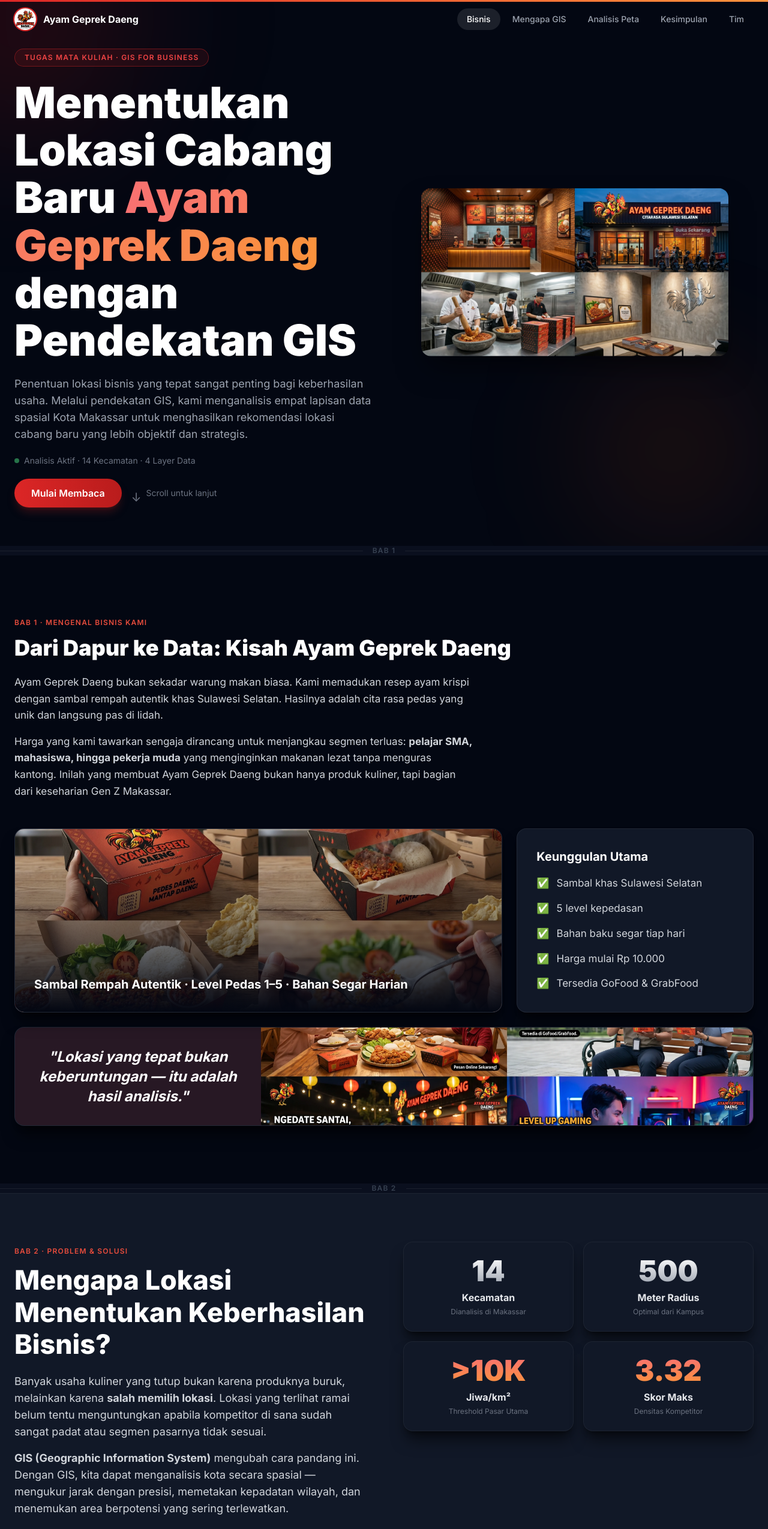
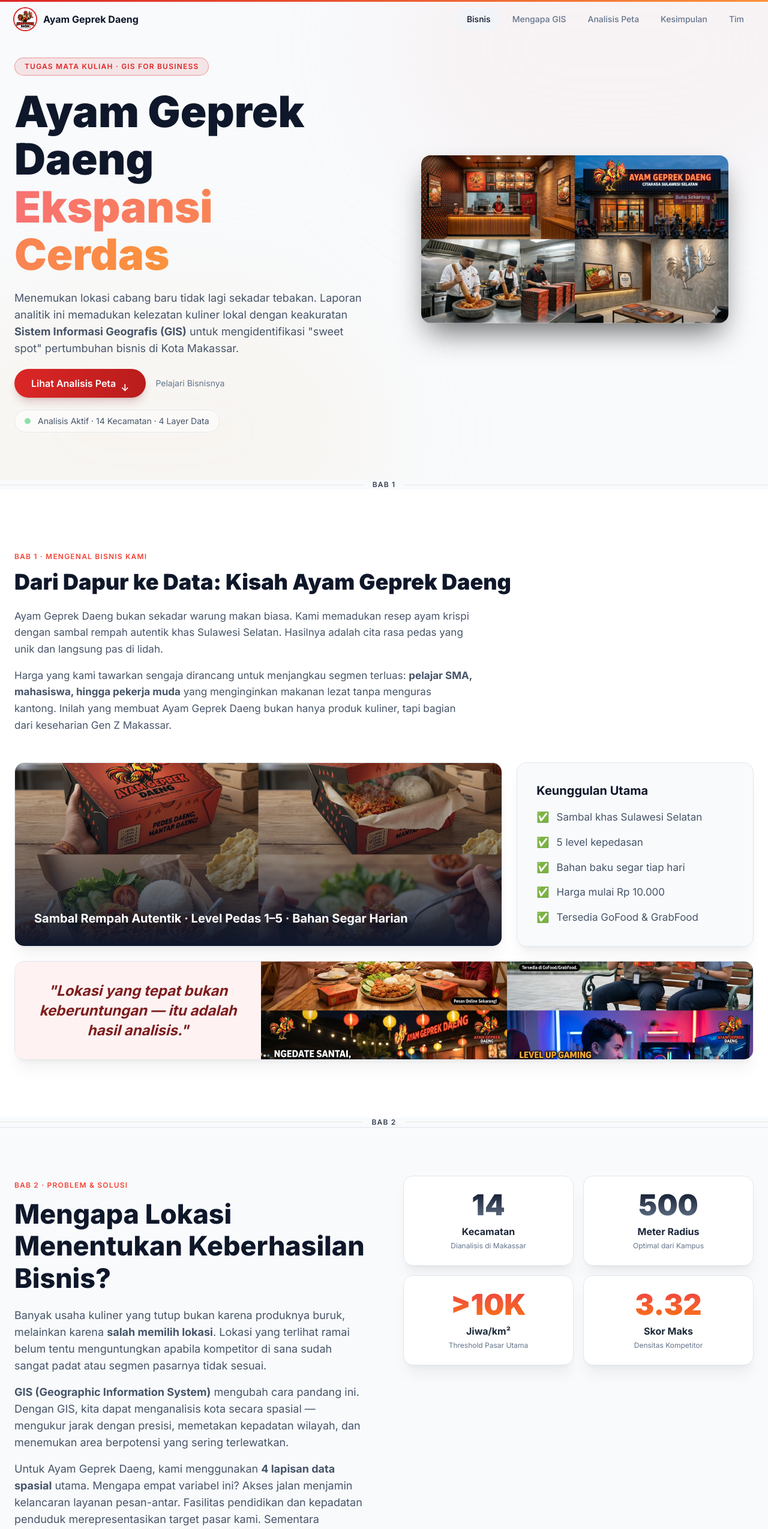
Before and after one commit to Hengki-Setiawan/Website-Gis-Ayam-Geprek-Daeng, a React (Vite) app: page / in a window 1280 px wide. Shown: the top 2549 px of the page at 60% size. Built offline with nearby package versions, Linux system fonts and the light colour scheme.

Commit message:
feat: change theme to light mode, add landasan teori, and update team members

```diff
--- a/src/components/BisnisSection.jsx
+++ b/src/components/BisnisSection.jsx
@@ -2,12 +2,12 @@
 
 export default function BisnisSection() {
   return (
-    <section id="bisnis" className="py-24 px-6 bg-gray-950">
+    <section id="bisnis" className="py-24 px-6 bg-white">
       <div className="max-w-7xl mx-auto">
         <div className="mb-12">
           <span className="section-label">BAB 1 · MENGENAL BISNIS KAMI</span>
-          <h2 className="text-4xl font-black text-white mt-2 mb-6">Dari Dapur ke Data: Kisah Ayam Geprek Daeng</h2>
-          <div className="text-gray-300 leading-relaxed max-w-3xl space-y-4">
+          <h2 className="text-4xl font-black text-slate-900 mt-2 mb-6">Dari Dapur ke Data: Kisah Ayam Geprek Daeng</h2>
+          <div className="text-slate-600 leading-relaxed max-w-3xl space-y-4">
             <p>
               Ayam Geprek Daeng bukan sekadar warung makan biasa. Kami memadukan resep ayam krispi dengan sambal rempah autentik khas Sulawesi Selatan. Hasilnya adalah cita rasa pedas yang unik dan langsung pas di lidah.
             </p>
@@ -22,10 +22,10 @@
             initial={{ opacity: 0, y: 30 }}
             whileInView={{ opacity: 1, y: 0 }}
             viewport={{ once: true }}
-            className="md:col-span-2 card-dark overflow-hidden relative min-h-[300px] group"
+            className="md:col-span-2 card-dark overflow-hidden relative min-h-[300px] group border border-slate-200"
           >
             <img src="/Gambar produk lengkap.webp" alt="Produk Lengkap" className="absolute inset-0 w-full h-full object-cover transition-transform duration-700 group-hover:scale-105" loading="lazy" />
-            <div className="absolute inset-0 bg-gradient-to-t from-gray-950 via-gray-950/40 to-transparent flex items-end p-8">
+            <div className="absolute inset-0 bg-gradient-to-t from-slate-900 via-slate-900/40 to-transparent flex items-end p-8">
               <p className="text-white font-bold text-xl drop-shadow-md">Sambal Rempah Autentik · Level Pedas 1–5 · Bahan Segar Harian</p>
             </div>
           </motion.div>
@@ -35,10 +35,10 @@
             whileInView={{ opacity: 1, y: 0 }}
             viewport={{ once: true }}
             transition={{ delay: 0.1 }}
-            className="card-dark p-8 flex flex-col justify-center"
+            className="card-dark p-8 flex flex-col justify-center bg-slate-50 border border-slate-200"
           >
-            <h3 className="text-xl font-bold text-white mb-4">Keunggulan Utama</h3>
-            <ul className="space-y-3 text-gray-300">
+            <h3 className="text-xl font-bold text-slate-900 mb-4">Keunggulan Utama</h3>
+            <ul className="space-y-3 text-slate-600">
               <li className="flex items-center gap-3"><span>✅</span> Sambal khas Sulawesi Selatan</li>
               <li className="flex items-center gap-3"><span>✅</span> 5 level kepedasan</li>
               <li className="flex items-center gap-3"><span>✅</span> Bahan baku segar tiap hari</li>
@@ -52,10 +52,10 @@
             whileInView={{ opacity: 1, y: 0 }}
             viewport={{ once: true }}
             transition={{ delay: 0.2 }}
-            className="md:col-span-3 card-dark overflow-hidden flex flex-col md:flex-row"
+            className="md:col-span-3 card-dark overflow-hidden flex flex-col md:flex-row border border-slate-200"
           >
-            <div className="md:w-1/3 p-8 flex items-center justify-center bg-red-900/20">
-              <blockquote className="text-2xl font-bold text-white italic text-center leading-snug">
+            <div className="md:w-1/3 p-8 flex items-center justify-center bg-red-50">
+              <blockquote className="text-2xl font-bold text-red-900 italic text-center leading-snug">
                 "Lokasi yang tepat bukan keberuntungan — itu adalah hasil analisis."
               </blockquote>
             </div>
--- a/src/components/Footer.jsx
+++ b/src/components/Footer.jsx
@@ -1,11 +1,11 @@
 export default function Footer() {
   const members = [
-    'Hengki Setiawan', 'Muthiah Adibah', 'Nur Aisyah',
-    'Ahmad Zaki', 'Al Fira Damayanti', 'Naufal Faiq'
+    'Hengki Setiawan', 'Nur Aisyah', 'Muthiah Adibah',
+    'Al Fira Damayanti', 'Ahmad Zaki Al Afif'
   ]
 
   return (
-    <footer className="bg-gray-950 pt-16 pb-8 px-6 border-t border-white/5">
+    <footer className="bg-slate-50 pt-16 pb-8 px-6 border-t border-slate-200">
       <div className="max-w-7xl mx-auto">
         <div className="grid md:grid-cols-3 gap-12 mb-12">
           {/* Brand */}
@@ -13,28 +13,28 @@
             <div className="flex items-center gap-3">
               <img src="/Logo Ayam Geprek Daeng.webp" alt="Logo" className="w-12 h-12 rounded-full ring-2 ring-red-600 object-cover" loading="lazy" />
               <div>
-                <h4 className="text-white font-bold text-lg">Ayam Geprek Daeng</h4>
-                <p className="text-gray-500 text-xs">Analisis Spasial Ekspansi Bisnis</p>
+                <h4 className="text-slate-900 font-bold text-lg">Ayam Geprek Daeng</h4>
+                <p className="text-slate-500 text-xs">Analisis Spasial Ekspansi Bisnis</p>
               </div>
             </div>
-            <p className="text-gray-500 text-sm leading-relaxed">
+            <p className="text-slate-600 text-sm leading-relaxed">
               Website ini merupakan presentasi laporan analisis GIS untuk mata kuliah GIS for Business, Program Studi Bisnis Digital, Universitas Negeri Makassar.
             </p>
           </div>
 
           {/* Dosen */}
           <div>
-            <h5 className="text-white font-bold mb-4 text-sm uppercase tracking-widest">Dosen Pengampu</h5>
-            <p className="text-gray-300 font-semibold">Pak Fadil Muhammad S.Kel., M.Sc.</p>
-            <p className="text-gray-500 text-sm mt-1">GIS for Business · UNM</p>
+            <h5 className="text-slate-900 font-bold mb-4 text-sm uppercase tracking-widest">Dosen Pengampu</h5>
+            <p className="text-slate-700 font-semibold">Pak Fadil Muhammad S.Kel., M.Sc.</p>
+            <p className="text-slate-500 text-sm mt-1">GIS for Business · UNM</p>
           </div>
 
           {/* Tim */}
           <div>
-            <h5 className="text-white font-bold mb-4 text-sm uppercase tracking-widest">Anggota Kelompok 4</h5>
+            <h5 className="text-slate-900 font-bold mb-4 text-sm uppercase tracking-widest">Anggota Kelompok</h5>
             <ul className="space-y-1.5">
               {members.map((m, i) => (
-                <li key={m} className="text-gray-400 text-sm flex items-center gap-2">
+                <li key={m} className="text-slate-600 text-sm flex items-center gap-2">
                   <span className="text-red-600 font-bold">{i + 1}.</span> {m}
                 </li>
               ))}
@@ -43,7 +43,7 @@
         </div>
 
         {/* Copyright */}
-        <div className="border-t border-white/5 pt-8 flex flex-col md:flex-row justify-between items-center gap-4 text-gray-600 text-sm">
+        <div className="border-t border-slate-200 pt-8 flex flex-col md:flex-row justify-between items-center gap-4 text-slate-500 text-sm">
           <p>© 2026 Ayam Geprek Daeng | Universitas Negeri Makassar</p>
           <p>Tugas Mata Kuliah GIS for Business</p>
         </div>
--- a/src/components/HeroSection.jsx
+++ b/src/components/HeroSection.jsx
@@ -5,10 +5,12 @@
 
 export default function HeroSection() {
   return (
-    <section className="relative min-h-screen flex items-center pt-20 pb-16 px-6 overflow-hidden bg-gray-950">
-      {/* Decorative gradient blobs */}
-      <div className="absolute -top-40 -left-40 w-96 h-96 bg-red-700/20 rounded-full blur-[120px] pointer-events-none" />
-      <div className="absolute bottom-0 right-0 w-80 h-80 bg-orange-600/10 rounded-full blur-[100px] pointer-events-none" />
+    <section className="relative min-h-screen flex items-center pt-20 pb-16 px-6 overflow-hidden bg-slate-50">
+      {/* Dynamic Background Elements */}
+      <div className="absolute inset-0 overflow-hidden pointer-events-none">
+        <div className="absolute -top-[20%] -right-[10%] w-[60%] h-[60%] rounded-full bg-red-100/50 blur-[100px] mix-blend-multiply opacity-50" />
+        <div className="absolute -bottom-[20%] -left-[10%] w-[60%] h-[60%] rounded-full bg-orange-100/50 blur-[100px] mix-blend-multiply opacity-50" />
+      </div>
 
       <div className="max-w-7xl mx-auto w-full grid md:grid-cols-2 gap-10 items-center relative z-10">
 
@@ -28,35 +30,34 @@
 
         {/* Teks */}
         <motion.div variants={container} initial="hidden" animate="show" className="space-y-5">
-          <motion.span variants={item} className="inline-block text-xs font-semibold tracking-widest text-red-500 uppercase border border-red-600/40 px-4 py-1.5 rounded-full bg-red-600/10">
+          <motion.span variants={item} className="inline-block text-xs font-semibold tracking-widest text-red-600 uppercase border border-red-600/40 px-4 py-1.5 rounded-full bg-red-600/10">
             Tugas Mata Kuliah · GIS for Business
           </motion.span>
 
-          <motion.h1 variants={item} className="hero-title text-white">
-            Menentukan Lokasi Cabang Baru{' '}
-            <span className="text-gradient">Ayam Geprek Daeng</span>{' '}
-            dengan Pendekatan GIS
+          <motion.h1 variants={item} className="hero-title text-slate-900">
+            Ayam Geprek Daeng<br />
+            <span className="text-gradient">Ekspansi Cerdas</span>
           </motion.h1>
 
-          <motion.p variants={item} className="text-gray-400 text-base md:text-lg leading-relaxed">
-            Penentuan lokasi bisnis yang tepat sangat penting bagi keberhasilan usaha. Melalui pendekatan GIS, kami menganalisis empat lapisan data spasial Kota Makassar untuk menghasilkan rekomendasi lokasi cabang baru yang lebih objektif dan strategis.
+          <motion.p variants={item} className="text-slate-600 text-base md:text-lg leading-relaxed">
+            Menemukan lokasi cabang baru tidak lagi sekadar tebakan. Laporan analitik ini memadukan kelezatan kuliner lokal dengan keakuratan <strong>Sistem Informasi Geografis (GIS)</strong> untuk mengidentifikasi "sweet spot" pertumbuhan bisnis di Kota Makassar.
           </motion.p>
 
-          <motion.div variants={item} className="flex items-center gap-2">
-            <span className="w-2 h-2 bg-green-400 rounded-full animate-pulse" />
-            <span className="text-sm text-gray-500">Analisis Aktif · 14 Kecamatan · 4 Layer Data</span>
+          <motion.div variants={item} className="flex flex-col sm:flex-row items-center gap-4 mt-2">
+            <a href="#analisis"
+              className="inline-flex items-center gap-2 bg-gradient-to-r from-red-600 to-red-700 hover:from-red-500 hover:to-red-600 text-white font-semibold px-7 py-3 rounded-full transition-all hover:-translate-y-0.5 shadow-lg shadow-red-900/20 text-sm md:text-base"
+            >
+              Lihat Analisis Peta
+              <span className="bounce-arrow">↓</span>
+            </a>
+            <a href="#bisnis" className="flex items-center gap-2 text-slate-500 hover:text-slate-800 transition-colors text-sm">
+              Pelajari Bisnisnya
+            </a>
           </motion.div>
 
-          <motion.div variants={item} className="flex items-center gap-4 flex-wrap">
-            <a href="#bisnis"
-              className="inline-flex items-center gap-2 bg-gradient-to-r from-red-600 to-red-700 hover:from-red-500 hover:to-red-600 text-white font-semibold px-7 py-3 rounded-full transition-all hover:-translate-y-0.5 shadow-lg shadow-red-900/40 text-sm md:text-base"
-            >
-              Mulai Membaca
-            </a>
-            <a href="#bisnis" className="flex items-center gap-2 text-gray-500 hover:text-gray-300 transition-colors text-sm">
-              <span className="bounce-arrow text-xl">↓</span>
-              <span>Scroll untuk lanjut</span>
-            </a>
+          <motion.div variants={item} className="mt-8 flex items-center gap-3 bg-white/50 backdrop-blur-sm border border-slate-200 px-4 py-2 rounded-full w-fit">
+            <span className="w-2.5 h-2.5 rounded-full bg-green-500 animate-pulse" />
+            <span className="text-sm text-slate-600">Analisis Aktif · 14 Kecamatan · 4 Layer Data</span>
           </motion.div>
         </motion.div>
 
--- a/src/components/MengapaGISSection.jsx
+++ b/src/components/MengapaGISSection.jsx
@@ -12,13 +12,13 @@
       initial={{ opacity: 0, y: 20 }}
       whileInView={{ opacity: 1, y: 0 }}
       viewport={{ once: true }}
-      className="card-dark p-5 md:p-6 text-center border border-white/5"
+      className="card-dark p-5 md:p-6 text-center border border-slate-200 bg-white"
     >
-      <div className="text-4xl md:text-5xl font-black text-transparent bg-clip-text bg-gradient-to-b from-white to-gray-400 mb-2">
+      <div className="text-4xl md:text-5xl font-black text-transparent bg-clip-text bg-gradient-to-b from-slate-900 to-slate-500 mb-2">
         {val}
       </div>
-      <div className="text-sm md:text-base font-bold text-gray-200">{label}</div>
-      <div className="text-xs text-gray-500 mt-1">{subtitle}</div>
+      <div className="text-sm md:text-base font-bold text-slate-800">{label}</div>
+      <div className="text-xs text-slate-500 mt-1">{subtitle}</div>
     </motion.div>
   )
 }
@@ -30,26 +30,26 @@
       whileInView={{ opacity: 1, y: 0 }}
       viewport={{ once: true }}
       transition={{ delay }}
-      className="card-dark p-5 md:p-6 text-center border border-white/5"
+      className="card-dark p-5 md:p-6 text-center border border-slate-200 bg-white"
     >
-      <div className="text-4xl md:text-5xl font-black text-transparent bg-clip-text bg-gradient-to-b from-red-400 to-orange-400 mb-2">
+      <div className="text-4xl md:text-5xl font-black text-transparent bg-clip-text bg-gradient-to-b from-red-500 to-orange-500 mb-2">
         {value}
       </div>
-      <div className="text-sm md:text-base font-bold text-gray-200">{label}</div>
-      <div className="text-xs text-gray-500 mt-1">{subtitle}</div>
+      <div className="text-sm md:text-base font-bold text-slate-800">{label}</div>
+      <div className="text-xs text-slate-500 mt-1">{subtitle}</div>
     </motion.div>
   )
 }
 
 export default function MengapaGISSection() {
   return (
-    <section id="mengapa-gis" className="py-20 px-4 md:px-6 bg-gray-900 border-t border-b border-white/5">
+    <section id="mengapa-gis" className="py-20 px-4 md:px-6 bg-slate-50 border-t border-b border-slate-200">
       <div className="max-w-7xl mx-auto">
         <div className="grid lg:grid-cols-2 gap-12 lg:gap-16 items-start">
           <div>
             <span className="section-label">BAB 2 · PROBLEM &amp; SOLUSI</span>
-            <h2 className="section-title text-white mt-2 mb-5">Mengapa Lokasi Menentukan Keberhasilan Bisnis?</h2>
-            <div className="space-y-4 text-gray-300 leading-relaxed text-base md:text-lg">
+            <h2 className="section-title text-slate-900 mt-2 mb-5">Mengapa Lokasi Menentukan Keberhasilan Bisnis?</h2>
+            <div className="space-y-4 text-slate-600 leading-relaxed text-base md:text-lg">
               <p>
                 Banyak usaha kuliner yang tutup bukan karena produknya buruk, melainkan karena <strong>salah memilih lokasi</strong>. Lokasi yang terlihat ramai belum tentu menguntungkan apabila kompetitor di sana sudah sangat padat atau segmen pasarnya tidak sesuai.
               </p>
@@ -62,8 +62,8 @@
             </div>
 
             {/* Metodologi flow — mobile-friendly */}
-            <div className="mt-8 p-5 glass rounded-2xl">
-              <p className="text-xs font-bold text-gray-400 uppercase tracking-widest mb-4">Alur Metodologi</p>
+            <div className="mt-8 p-5 bg-white border border-slate-200 rounded-2xl shadow-sm">
+              <p className="text-xs font-bold text-slate-500 uppercase tracking-widest mb-4">Alur Metodologi</p>
               <div className="flex flex-col gap-3">
                 {[
                   { icon: '📍', step: '1', label: 'Pengumpulan Data Spasial', sub: 'OpenStreetMap, data BPS Makassar' },
@@ -71,12 +71,12 @@
                   { icon: '✅', step: '3', label: 'Identifikasi Titik Optimal', sub: 'Skor tertinggi dari irisan 4 kriteria' },
                 ].map((s) => (
                   <div key={s.step} className="flex items-center gap-4">
-                    <div className="w-9 h-9 rounded-full bg-red-600/20 border border-red-500/40 flex items-center justify-center text-red-400 font-black text-sm flex-shrink-0">
+                    <div className="w-9 h-9 rounded-full bg-red-100 border border-red-200 flex items-center justify-center text-red-600 font-black text-sm flex-shrink-0">
                       {s.step}
                     </div>
                     <div>
-                      <p className="text-white font-semibold text-sm">{s.label}</p>
-                      <p className="text-gray-500 text-xs">{s.sub}</p>
+                      <p className="text-slate-900 font-semibold text-sm">{s.label}</p>
+                      <p className="text-slate-500 text-xs">{s.sub}</p>
                     </div>
                   </div>
                 ))}
--- a/src/components/Navbar.jsx
+++ b/src/components/Navbar.jsx
@@ -42,7 +42,7 @@
   return (
     <motion.header
       className={`fixed top-0 left-0 right-0 z-50 transition-all duration-300 ${
-        scrolled ? 'backdrop-blur-xl bg-gray-950/80 border-b border-white/10 shadow-lg shadow-black/30' : 'bg-transparent'
+        scrolled ? 'backdrop-blur-xl bg-white/90 border-b border-slate-200 shadow-sm' : 'bg-transparent'
       }`}
       initial={{ y: -80 }}
       animate={{ y: 0 }}
@@ -56,7 +56,7 @@
             alt="Logo Ayam Geprek Daeng"
             className="w-9 h-9 rounded-full object-cover ring-2 ring-red-600 transition-transform group-hover:scale-110"
           />
-          <span className="font-bold text-white text-sm md:text-base">
+          <span className="font-bold text-slate-900 text-sm md:text-base">
             Ayam Geprek Daeng
           </span>
         </a>
@@ -71,7 +71,7 @@
                 key={l.href}
                 href={l.href}
                 className={`relative px-4 py-2 text-sm font-medium rounded-full transition-all ${
-                  isActive ? 'text-white' : 'text-gray-400 hover:text-white'
+                  isActive ? 'text-slate-900' : 'text-slate-500 hover:text-slate-900'
                 }`}
               >
                 {l.label}
@@ -79,7 +79,7 @@
                 {isActive && (
                   <motion.span
                     layoutId="active-nav"
-                    className="absolute inset-0 bg-white/10 rounded-full"
+                    className="absolute inset-0 bg-slate-100 rounded-full -z-10"
                     transition={{ type: 'spring', stiffness: 380, damping: 30 }}
                   />
                 )}
@@ -90,7 +90,7 @@
 
         {/* Mobile hamburger */}
         <button
-          className="md:hidden text-white w-9 h-9 flex items-center justify-center rounded-lg hover:bg-white/10 transition-colors"
+          className="md:hidden text-slate-900 w-9 h-9 flex items-center justify-center rounded-lg hover:bg-slate-100 transition-colors"
           onClick={() => setMenuOpen(!menuOpen)}
           aria-label="Toggle menu"
         >
@@ -103,14 +103,14 @@
         <motion.div
           initial={{ opacity: 0, y: -10 }}
           animate={{ opacity: 1, y: 0 }}
-          className="md:hidden bg-gray-950/95 border-t border-white/10 px-6 py-4 flex flex-col gap-1"
+          className="md:hidden bg-white border-t border-slate-200 px-6 py-4 flex flex-col gap-1 shadow-md"
         >
           {links.map(l => (
             <a
               key={l.href}
               href={l.href}
               onClick={() => setMenuOpen(false)}
-              className="text-gray-300 hover:text-white font-medium py-2 px-3 rounded-lg hover:bg-white/10 transition-colors"
+              className="text-slate-600 hover:text-slate-900 font-medium py-2 px-3 rounded-lg hover:bg-slate-50 transition-colors"
             >
               {l.label}
             </a>
--- a/src/index.css
+++ b/src/index.css
@@ -4,17 +4,17 @@
 
 /* CSS Variables — BP1 Design System */
 :root {
-  --chili:        #C0392B;
-  --chili-light:  #E74C3C;
-  --chili-dark:   #96281B;
-  --orange:       #F97316;
-  --bg-dark:      #0A0F1E;
-  --bg-card:      #111827;
-  --bg-surface:   #1F2937;
-  --text-primary: #F9FAFB;
-  --text-secondary:#9CA3AF;
-  --text-muted:   #6B7280;
-  --border:       rgba(255,255,255,0.07);
+  --chili:        #D32F2F;
+  --chili-light:  #F44336;
+  --chili-dark:   #B71C1C;
+  --orange:       #E65100;
+  --bg-dark:      #F8FAFC;
+  --bg-card:      #FFFFFF;
+  --bg-surface:   #F1F5F9;
+  --text-primary: #0F172A;
+  --text-secondary:#334155;
+  --text-muted:   #64748B;
+  --border:       rgba(0,0,0,0.08);
 }
 
 * { scroll-behavior: smooth; box-sizing: border-box; }
@@ -54,15 +54,15 @@
   content: '';
   flex: 1;
   height: 1px;
-  background: rgba(255,255,255,0.07);
+  background: rgba(0,0,0,0.08);
 }
 
 @layer components {
   .glass {
-    @apply bg-white/5 backdrop-blur-xl border border-white/10;
+    @apply bg-white/80 backdrop-blur-xl border border-black/5;
   }
   .card-dark {
-    @apply rounded-2xl border shadow-xl shadow-black/50;
+    @apply rounded-2xl border shadow-xl shadow-black/5;
     background-color: var(--bg-card);
     border-color: var(--border);
   }
```
Also changed, not shown: src/App.jsx (+5 -2 lines), src/components/AnalisisPetaSection.jsx (+22 -22 lines), src/components/KesimpulanSection.jsx (+19 -19 lines), src/components/LandasanTeoriSection.jsx (added, +97 -0 lines), src/components/TimSection.jsx (+23 -24 lines).
